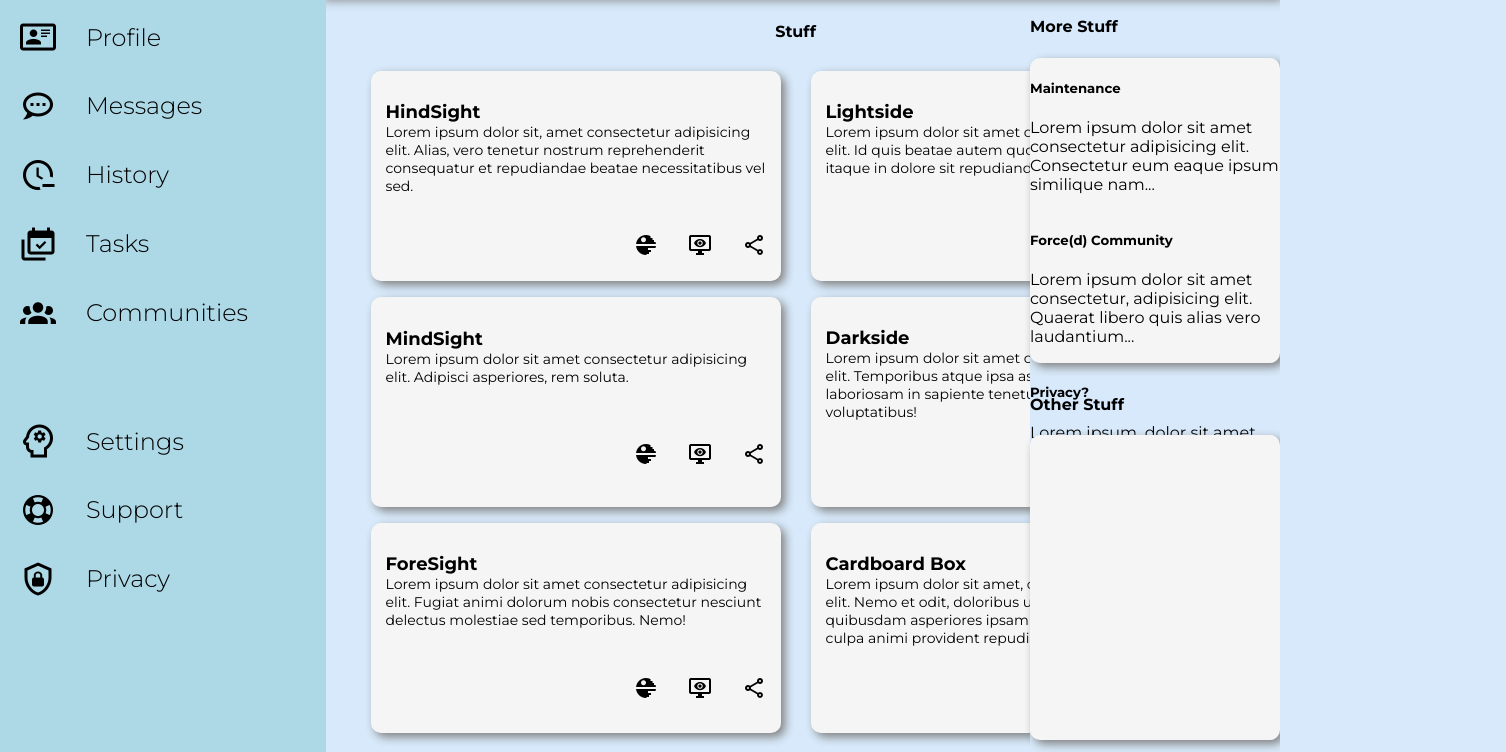
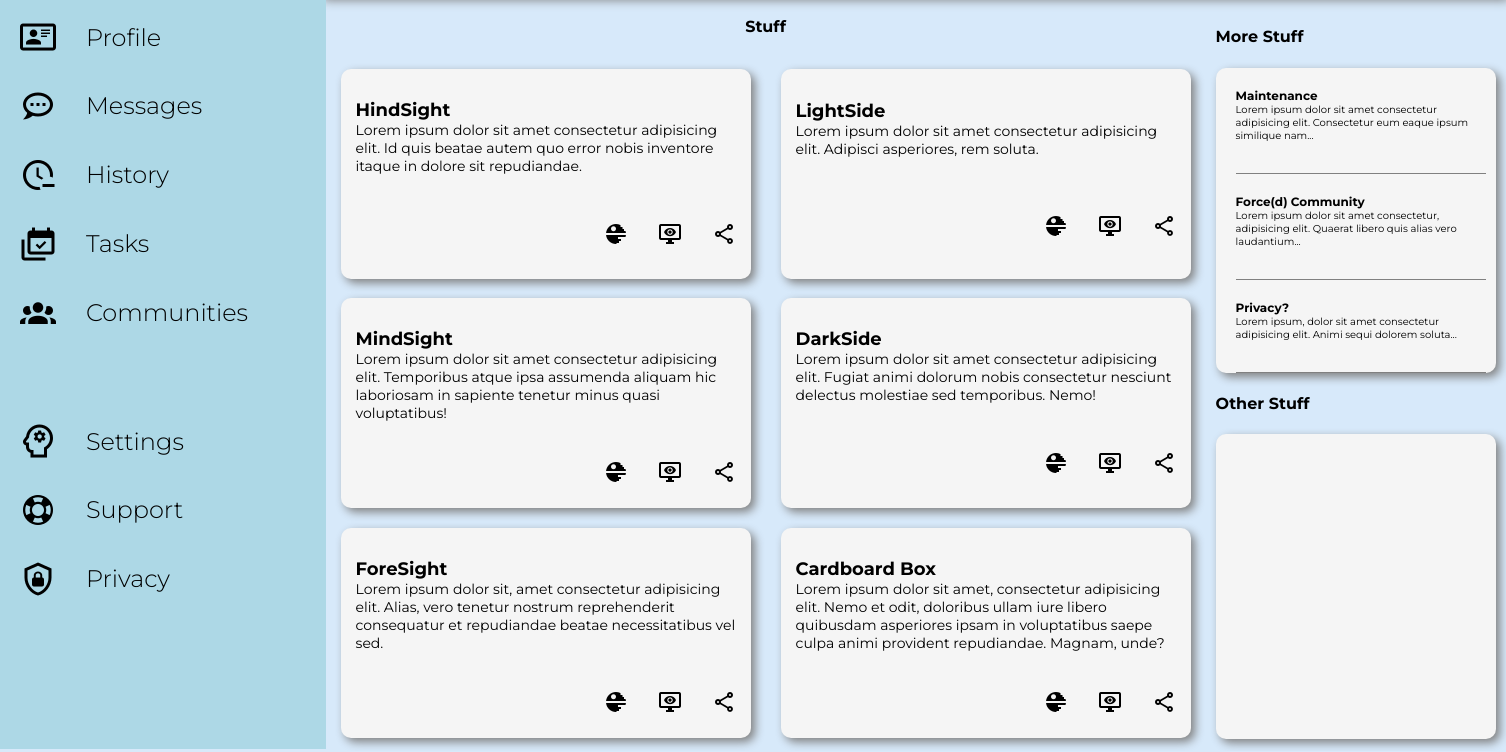
Before and after one commit to rsmostlyharmless/admin-dashboard, a plain HTML site: page index.html in a window 1280 px wide. Shown: the part 188-940 px from the top of the page, 1506 px wide, since content can reach past the window. Drawn offline with Linux system fonts and the light colour scheme.

Commit message:
adjusted grid + flex to stop overlap

```diff
--- a/index.html
+++ b/index.html
@@ -76,7 +76,7 @@
             <h4  class="text">Stuff</h4>
             <div class="card card-one">
                 <div>
-                    <h5 class="text stuff-h5">Lightside</h5>
+                    <h5 class="text stuff-h5">HindSight</h5>
                     <p class="text txt">Lorem ipsum dolor sit amet consectetur adipisicing elit. Id quis beatae autem quo error nobis inventore itaque in dolore sit repudiandae.</p>
                 </div>
                 <div>
@@ -85,7 +85,7 @@
             </div>
             <div class="card card-one">
                 <div>
-                    <h5 class="text stuff-h5">MindSight</h5>
+                    <h5 class="text stuff-h5">LightSide</h5>
                     <p class="text txt">Lorem ipsum dolor sit amet consectetur adipisicing elit. Adipisci asperiores, rem soluta.</p>
                 </div>
                 <div>
@@ -94,7 +94,7 @@
             </div>
             <div class="card card-one">
                 <div>
-                    <h5 class="text stuff-h5">Darkside</h5>
+                    <h5 class="text stuff-h5">MindSight</h5>
                     <p class="text txt">Lorem ipsum dolor sit amet consectetur adipisicing elit. Temporibus atque ipsa assumenda aliquam hic laboriosam in sapiente tenetur minus quasi voluptatibus!</p>
                 </div>
                 <div>
@@ -103,7 +103,7 @@
             </div>
             <div class="card card-one">
                 <div>
-                    <h5 class="text stuff-h5">ForeSight</h5>
+                    <h5 class="text stuff-h5">DarkSide</h5>
                     <p class="text txt">Lorem ipsum dolor sit amet consectetur adipisicing elit. Fugiat animi dolorum nobis consectetur nesciunt delectus molestiae sed temporibus. Nemo!</p>
                 </div>
                 <div>
@@ -112,7 +112,7 @@
             </div>
             <div class="card card-one">
                 <div>
-                    <h5 class="text stuff-h5">HindSight</h5>
+                    <h5 class="text stuff-h5">ForeSight</h5>
                     <p class="text txt">Lorem ipsum dolor sit, amet consectetur adipisicing elit. Alias, vero tenetur nostrum reprehenderit consequatur et repudiandae beatae necessitatibus vel sed.</p>
                 </div>
                 <div>
--- a/style.css
+++ b/style.css
@@ -181,21 +181,23 @@ h2 {
 
 /* main content start */
 #content {
+    display: flex;
+    flex: 1;
+    /* gap: 30px; */
     grid-area: content;
     grid-template: 1fr 1fr 1fr / 1fr 1fr 0.62fr;
     grid-template-areas:
     "stuff-cards stuff-cards more-other"
     "stuff-cards stuff-cards more-other"
     "stuff-cards stuff-cards more-other";
+    justify-content: center;
 }
 
 .stuff-cards {
     grid-area: stuff-cards;
-    grid-template-rows: 0.3fr 1fr 1fr 1fr;
-    grid-template-columns: 1fr 1fr;
     justify-items: center;
-    overflow: auto;
-    padding: 5px 30px 5px 30px;
+    /* padding: 5px 30px 5px 30px; */
+
 }
 
 .card {
@@ -209,34 +211,28 @@ h2 {
     grid-area: 1 / 1 / 2 / 4;
 }
 
-.card-one:first-child {
+.card-one:nth-child(2) {
     grid-area: 2 / 1 / 3 / 2;
 }
 
-.card-one:nth-child(2) {
+.card-one:nth-child(3) {
     grid-area: 2 / 2 / 3 / 3;
 }
 
-.card-one:nth-child(3) {
+.card-one:nth-child(4) {
     grid-area: 3 / 1 / 4 / 2;
 }
 
-.card-one:nth-child(4) {
+.card-one:nth-child(5) {
     grid-area: 3 / 2 / 4 / 3;
 }
 
-.card-one:nth-child(5) {
+.card-one:nth-child(6) {
     grid-area: 4 / 1 / 5 / 2;
 }
 
 .card-one:last-child {
     grid-area: 4 / 2 / 5 / 3;
-}
-
-.more-other {
-    grid-area: more-other;
-    grid-template-rows: 1fr 1fr;
-    grid-template-columns: 1fr;
 }
 
 .card-one {
@@ -265,10 +261,38 @@ span{
     gap: 30px;
 }
 
+.more-other {
+    grid-area: more-other;
+    padding: 10px;
+    position: relative;
+}
+
 .card-two {
     height: 305px;
+    padding: 0px 10px 0px 20px;
     width: 250px;
 }
+
+.card-two > div {
+    border-bottom: 1px solid gray;
+
+}
+
+.card-two > div > div {
+    border-bottom: 1px solid gray;
+}
+
+.more-other-h5 {
+    font-size: 12px;
+    margin-bottom: 0;
+}
+
+.more-txt {
+    font-size: 10px;
+    margin-top: 0;
+}
+
+
 
 /* border to help visualise grid */
 /* #content, .project-cards, .ann-trend, .card {
```
